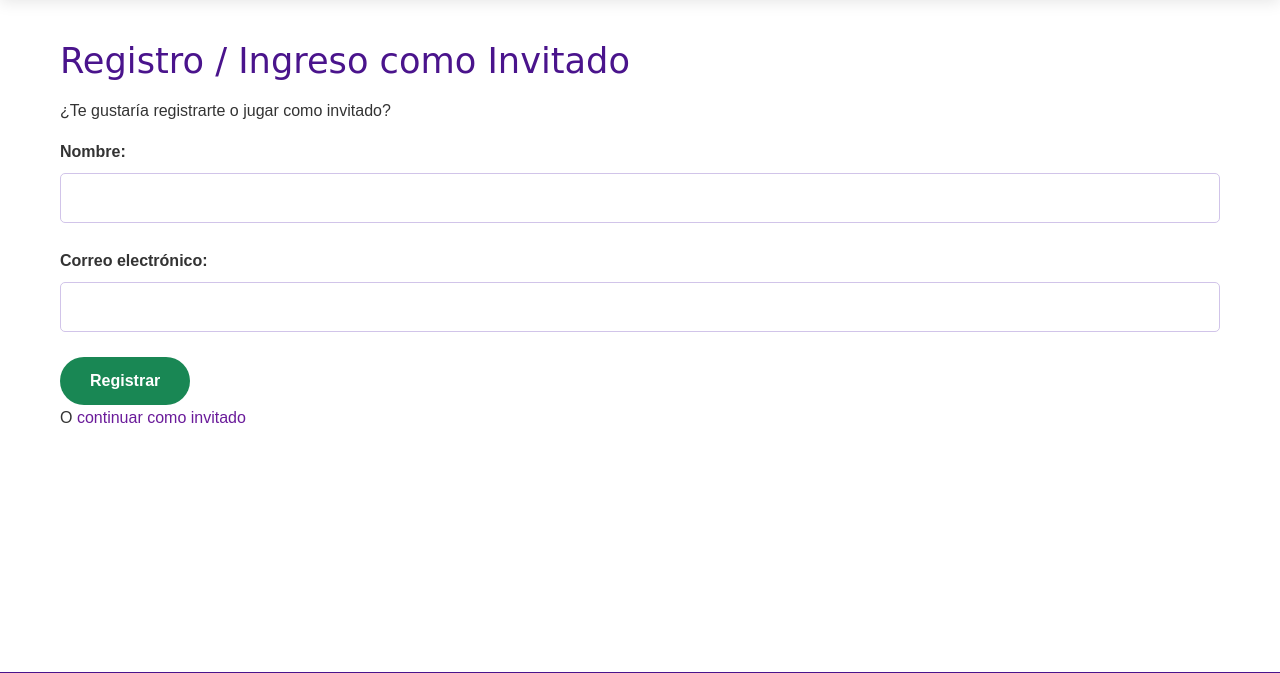
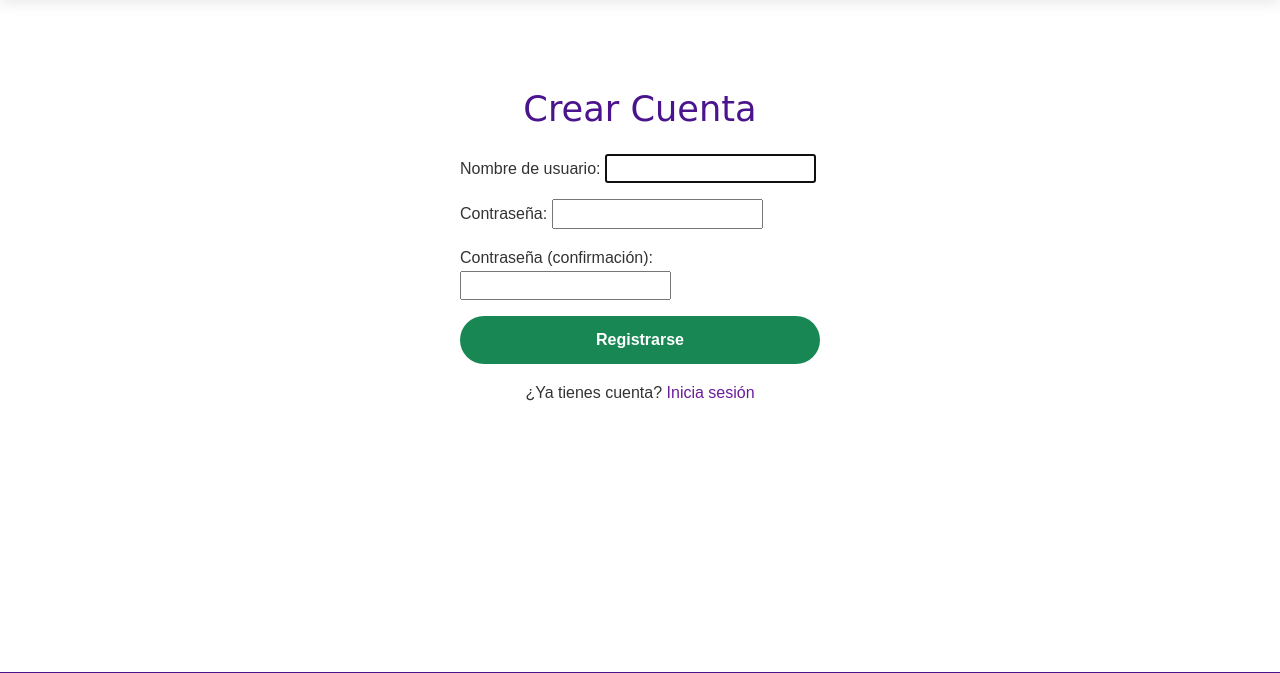
Before and after one commit to Maplide/NeuroKid, a Django app: page /evaluaciones/registro/ in a window 1280 px wide. Shown: the part 182-855 px from the top of the page. Run offline with Django 5.2, Linux system fonts and the light colour scheme.

Commit message:
Trabajo Grupal - Se mejoro la logica de Login y registro

```diff
--- a/evaluaciones/templates/evaluaciones/registro.html
+++ b/evaluaciones/templates/evaluaciones/registro.html
@@ -2,32 +2,35 @@
 {% load static %}
 
 {% block title %}Registro | NeuroKid{% endblock %}
-
 {% block head %}
   <link rel="stylesheet" href="{% static 'css/pages/registro.css' %}">
 {% endblock %}
 
 {% block content %}
-    <div class="container">
-        <h2>Registro / Ingreso como Invitado</h2>
-
-        <p>¿Te gustaría registrarte o jugar como invitado?</p>
-
-        <form method="POST" class="form-inline">
-            {% csrf_token %}
-            <!-- Registro Formulario -->
-            <div class="form-group">
-                <label for="nombre">Nombre:</label>
-                <input type="text" name="nombre" required class="form-control">
-            </div>
-            <div class="form-group">
-                <label for="email">Correo electrónico:</label>
-                <input type="email" name="email" required class="form-control">
-            </div>
-
-            <button type="submit" class="btn btn-success">Registrar</button>
-        </form>
-
-        <p>O <a href="{% url 'perfil_invitado' %}">continuar como invitado</a></p>
+<div class="container py-5" style="max-width:400px;">
+  <h2 class="mb-4 text-center">Crear Cuenta</h2>
+  <form method="post">
+    {% csrf_token %}
+    {{ form.non_field_errors }}
+    <div class="mb-3">
+      {{ form.username.label_tag }}
+      {{ form.username }}
+      {{ form.username.errors }}
     </div>
+    <div class="mb-3">
+      {{ form.password1.label_tag }}
+      {{ form.password1 }}
+      {{ form.password1.errors }}
+    </div>
+    <div class="mb-3">
+      {{ form.password2.label_tag }}
+      {{ form.password2 }}
+      {{ form.password2.errors }}
+    </div>
+    <button type="submit" class="btn btn-success w-100">Registrarse</button>
+  </form>
+  <p class="mt-3 text-center">
+    ¿Ya tienes cuenta? <a href="{% url 'login' %}">Inicia sesión</a>
+  </p>
+</div>
 {% endblock %}
--- a/evaluaciones/urls.py
+++ b/evaluaciones/urls.py
@@ -1,34 +1,22 @@
+# evaluaciones/urls.py
 from django.urls import path
-from . import views  # Importa todas las vistas del archivo views.py
-from .views import juego_emo_match
+from . import views
 
 urlpatterns = [
-    path('', views.index, name='index'),
-    path('registro/', views.registro, name='registro'),
-    path('perfil/<int:nino_id>/', views.perfil, name='perfil'),
-    path('comenzar/', views.comenzar, name='comenzar'),
-    path('nosotros/', views.nosotros, name='nosotros'),  # Ruta para Nosotros
-    path('servicios/', views.servicios, name='servicios'),  # Ruta para Servicios
-    path('contacto/', views.contacto, name='contacto'),  # Ruta para Contacto
-    path('juego_reconocimiento_emocional/', views.juego_reconocimiento_emocional, name='juego_reconocimiento_emocional'),
-    path('juego_memoria/', views.juego_memoria, name='juego_memoria'),
-    path('login/', views.login_view, name='login'),
-
-     # Perfil de invitado
-    path('perfil/libre/', views.perfil, name='perfil_libre'),
-
-    # Versión genérica de perfil (usuario autenticado)
-    path('perfil/', views.perfil, name='perfil'),
-    # Perfil de un niño concreto
-    path('perfil/<int:nino_id>/', views.perfil, name='perfil'),
-
-    path('games/emo_match/', views.juego_emo_match, name='juego_emo_match'),
-
-    path('api/registro_intento/', views.api_registrar_intento, name='api_registro_intento'),
-
-    path('games/turbo/', views.juego_turbo, name='juego_turbo'),
-
-    path('games/mano-firme/', views.juego_mano_firme, name='juego_mano_firme'),
-
-    path('games/respira_flota/', views.juego_respira_flota, name='juego_respira_flota'),
+    path('',                       views.index,                  name='index'),
+    path('registro/',              views.registro,               name='registro'),
+    path('login/',                 views.login_view,             name='login'),
+    path('logout/',                views.logout_view,            name='logout'),
+    path('perfil/libre/',          views.perfil,                 name='perfil_libre'),
+    path('perfil/',                views.perfil,                 name='perfil'),
+    path('perfil/<int:nino_id>/',  views.perfil,                 name='perfil'),
+    path('comenzar/',              views.comenzar,               name='comenzar'),
+    path('nosotros/',              views.nosotros,               name='nosotros'),
+    path('servicios/',             views.servicios,              name='servicios'),
+    path('contacto/',              views.contacto,               name='contacto'),
+    path('games/emo_match/',       views.juego_emo_match,        name='juego_emo_match'),
+    path('games/turbo/',           views.juego_turbo,            name='juego_turbo'),
+    path('games/mano_firme/',      views.juego_mano_firme,       name='juego_mano_firme'),
+    path('games/respira_flota/',   views.juego_respira_flota,    name='juego_respira_flota'),
+    path('api/registro_intento/',  views.api_registrar_intento,  name='api_registro_intento'),
 ]
--- a/evaluaciones/views.py
+++ b/evaluaciones/views.py
@@ -1,10 +1,9 @@
 # evaluaciones/views.py
 from django.shortcuts import render, get_object_or_404, redirect
-from django.contrib.auth import login as auth_login, authenticate
+from django.contrib.auth import login as auth_login, logout as auth_logout
+from django.contrib.auth.decorators import login_required
 from django.contrib.auth.forms import AuthenticationForm, UserCreationForm
-from django.contrib.auth.models import User
 from .models import Perfil, Nino, Especialista, Juego, IntentoJuego, Resultado, Evaluacion
-
 from django.views.decorators.csrf import csrf_exempt
 from django.http import JsonResponse
 import json
@@ -13,17 +12,11 @@ def index(request):
     return render(request, 'evaluaciones/index.html')
 
 def registro(request):
-    """
-    Vista de registro de nuevos usuarios. Usa el UserCreationForm de Django,
-    crea también un Perfil de invitado y loguea al usuario automáticamente.
-    """
     if request.method == 'POST':
         form = UserCreationForm(request.POST)
         if form.is_valid():
             user = form.save()
-            # Creamos el perfil como invitado
             Perfil.objects.create(user=user, rol='invitado')
-            # Logueamos al usuario recién creado
             auth_login(request, user)
             return redirect('perfil')
     else:
@@ -31,10 +24,6 @@ def registro(request):
     return render(request, 'evaluaciones/registro.html', {'form': form})
 
 def login_view(request):
-    """
-    Vista de inicio de sesión. Si es POST y el formulario es válido,
-    loguea y redirige al perfil.
-    """
     if request.method == 'POST':
         form = AuthenticationForm(data=request.POST)
         if form.is_valid():
@@ -45,32 +34,22 @@ def login_view(request):
         form = AuthenticationForm()
     return render(request, 'evaluaciones/login.html', {'form': form})
 
+def logout_view(request):
+    auth_logout(request)
+    return redirect('index')
+
+@login_required
 def perfil(request, nino_id=None):
-    """
-    Muestra el perfil:
-    - Si recibe nino_id, carga el perfil de ese niño.
-    - Si el usuario está autenticado y tiene un Perfil de 'nino', lo carga.
-    - En otro caso muestra datos de invitado.
-    """
-    # Perfil de un niño concreto
     if nino_id:
         nino = get_object_or_404(Nino, id=nino_id)
         return render(request, 'evaluaciones/perfil.html', {'nino': nino, 'invitado': False})
-
-    # Perfil del usuario actual
-    if request.user.is_authenticated:
-        perfil = Perfil.objects.filter(user=request.user).first()
-        if perfil and perfil.rol == 'nino':
-            # asumimos que existe un Nino vinculado a este User
-            nino = Nino.objects.filter(email=request.user.email).first()
-            return render(request, 'evaluaciones/perfil.html', {'nino': nino, 'invitado': False})
-        else:
-            # especialista u otro rol
-            nombre = request.user.get_full_name() or request.user.username
-            return render(request, 'evaluaciones/perfil.html', {'nombre': nombre, 'invitado': False})
-
-    # Invitado
-    return render(request, 'evaluaciones/perfil.html', {'nombre': 'Usuario Libre', 'invitado': True})
+    perfil = Perfil.objects.filter(user=request.user).first()
+    if perfil and perfil.rol == 'nino':
+        nino = Nino.objects.filter(email=request.user.email).first()
+        return render(request, 'evaluaciones/perfil.html', {'nino': nino, 'invitado': False})
+    # especialista o invitado autenticado
+    nombre = request.user.get_full_name() or request.user.username
+    return render(request, 'evaluaciones/perfil.html', {'nombre': nombre, 'invitado': False})
 
 def nosotros(request):
     return render(request, 'evaluaciones/nosotros.html')
@@ -81,31 +60,11 @@ def servicios(request):
 def contacto(request):
     return render(request, 'evaluaciones/contacto.html')
 
-def juego_reconocimiento_emocional(request):
-    return render(request, 'evaluaciones/juego_reconocimiento_emocional.html')
-
-def juego_memoria(request):
-    return render(request, 'evaluaciones/juego_memoria.html')
-
 def comenzar(request):
     return render(request, 'evaluaciones/comenzar.html')
 
 def juego_emo_match(request):
     return render(request, 'evaluaciones/games/game_emo_match.html')
-
-@csrf_exempt
-def api_registrar_intento(request):
-    if request.method == "POST" and request.user.is_authenticated:
-        data = json.loads(request.body)
-        juego = Juego.objects.get(nombre="Emo‑Match")  # Ajusta según tu modelo
-        nino = Nino.objects.get(email=request.user.email)
-        IntentoJuego.objects.create(
-            juego=juego,
-            nino=nino,
-            resultado=data["intentos"]
-        )
-        return JsonResponse({"status": "ok"})
-    return JsonResponse({"error": "no autorizado"}, status=403)
 
 def juego_turbo(request):
     return render(request, 'evaluaciones/games/game_turbo.html')
@@ -115,3 +74,13 @@ def juego_mano_firme(request):
 
 def juego_respira_flota(request):
     return render(request, 'evaluaciones/games/game_respira_flota.html')
+
+@csrf_exempt
+def api_registrar_intento(request):
+    if request.method=="POST" and request.user.is_authenticated:
+        data = json.loads(request.body)
+        juego = Juego.objects.get(nombre="Emo‑Match")
+        nino  = Nino.objects.get(email=request.user.email)
+        IntentoJuego.objects.create(juego=juego, nino=nino, resultado=data["intentos"])
+        return JsonResponse({"status":"ok"})
+    return JsonResponse({"error":"no autorizado"}, status=403)
--- a/neurokid/settings.py
+++ b/neurokid/settings.py
@@ -134,3 +134,7 @@ STATIC_ROOT = BASE_DIR / 'staticfiles'
 # https://docs.djangoproject.com/en/5.2/ref/settings/#default-auto-field
 
 DEFAULT_AUTO_FIELD = 'django.db.models.BigAutoField'
+
+LOGIN_REDIRECT_URL    = 'perfil'
+LOGOUT_REDIRECT_URL   = 'index'
+LOGIN_URL             = 'login'
```
Also changed, not shown: evaluaciones/templates/evaluaciones/login.html (+10 -17 lines).
